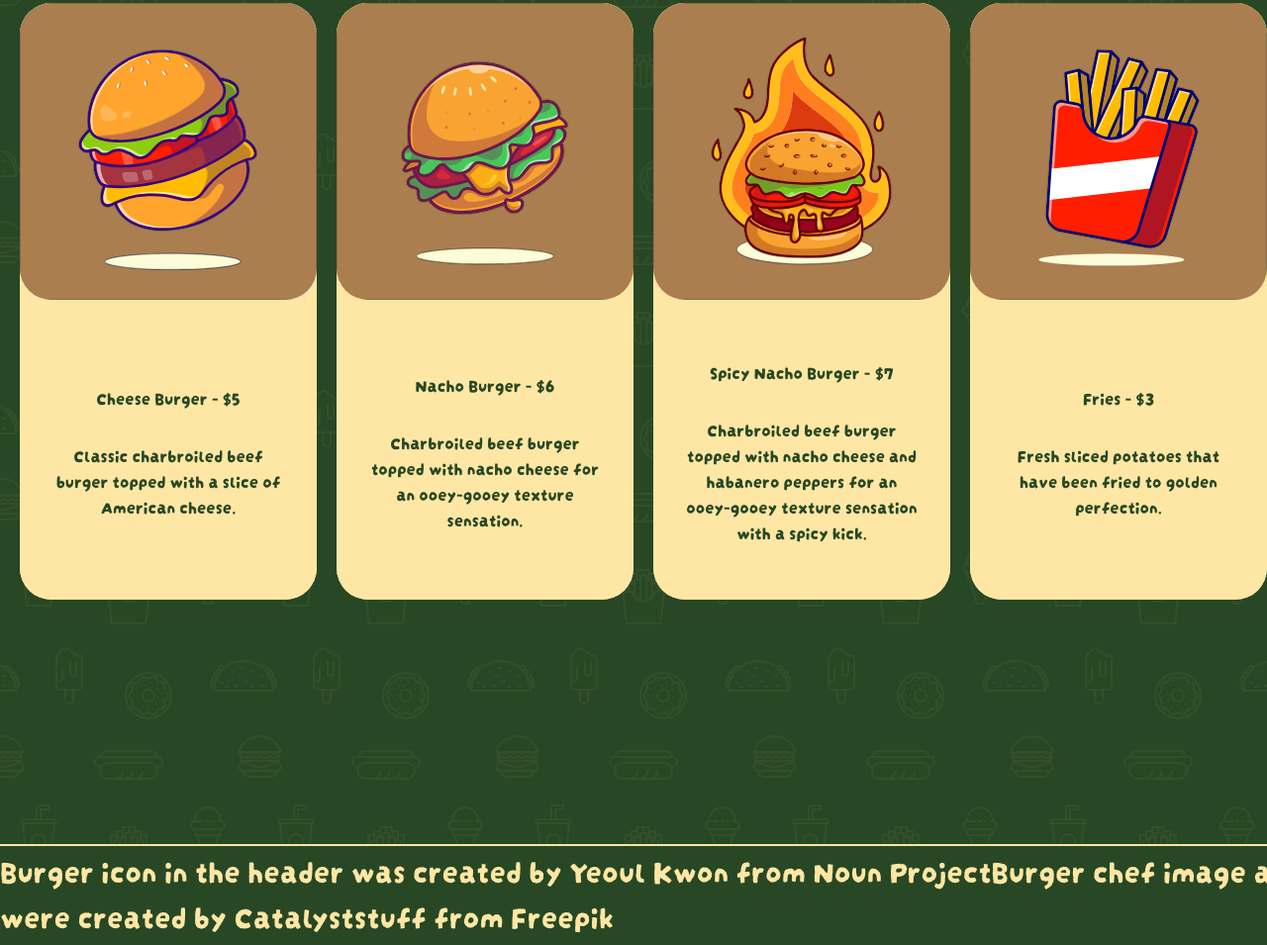
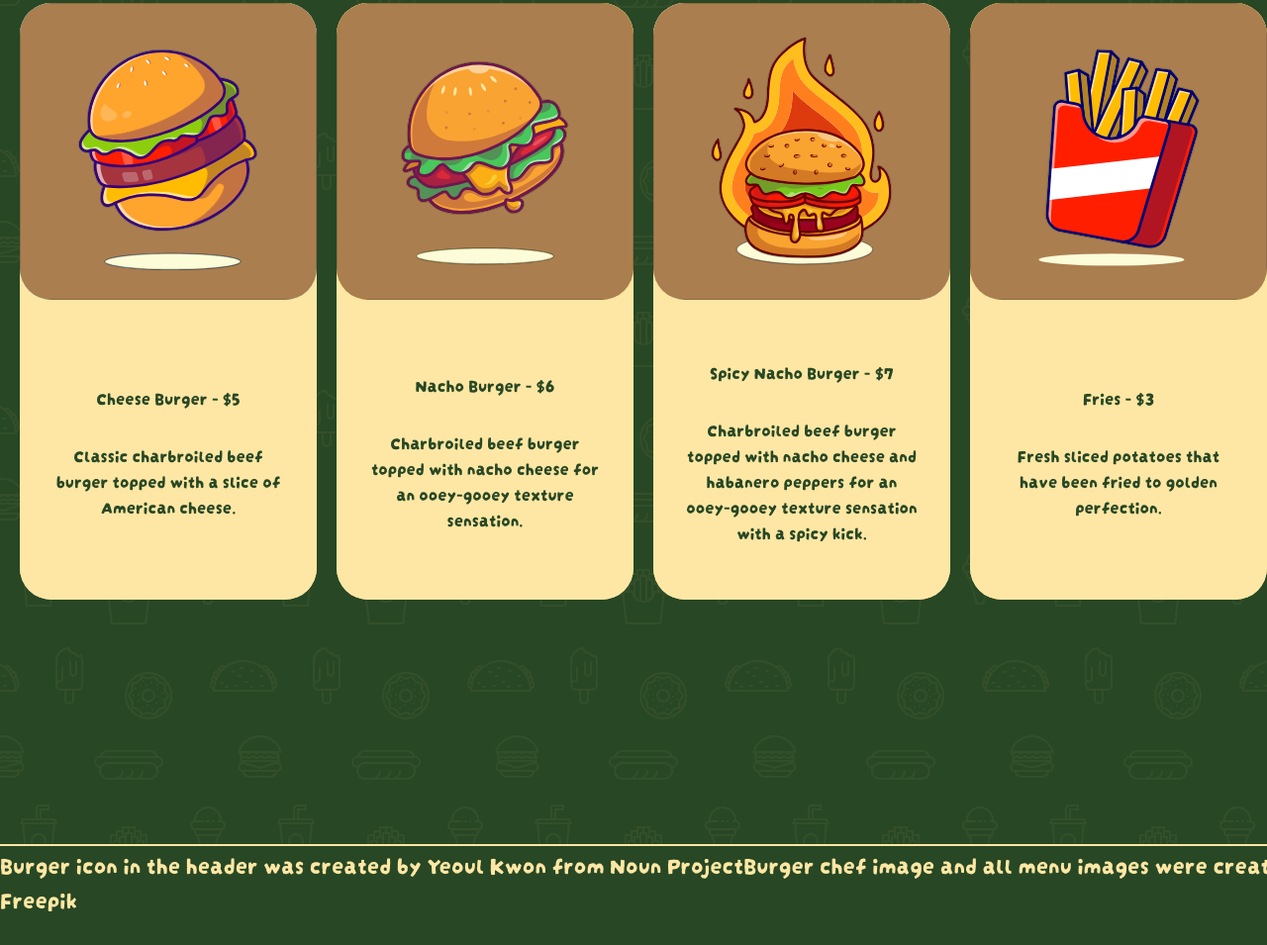
Before and after one commit to blthai/odin-restaurant-page, a website built with webpack: page dist/index.html in a window 1280 px wide. Shown: the part 297-1252 px from the top of the page at 99% size. Built offline with nearby package versions, Linux system fonts and the light colour scheme.

Commit message:
reduce font size of links in the footer

```diff
--- a/src/footerstyle.css
+++ b/src/footerstyle.css
@@ -5,7 +5,7 @@
 }
 
 .footer a{
-  font-size: 3.2rem;
+  font-size: 2.4rem;
   color: #fee7a4;
   text-decoration: none;
 }
```
